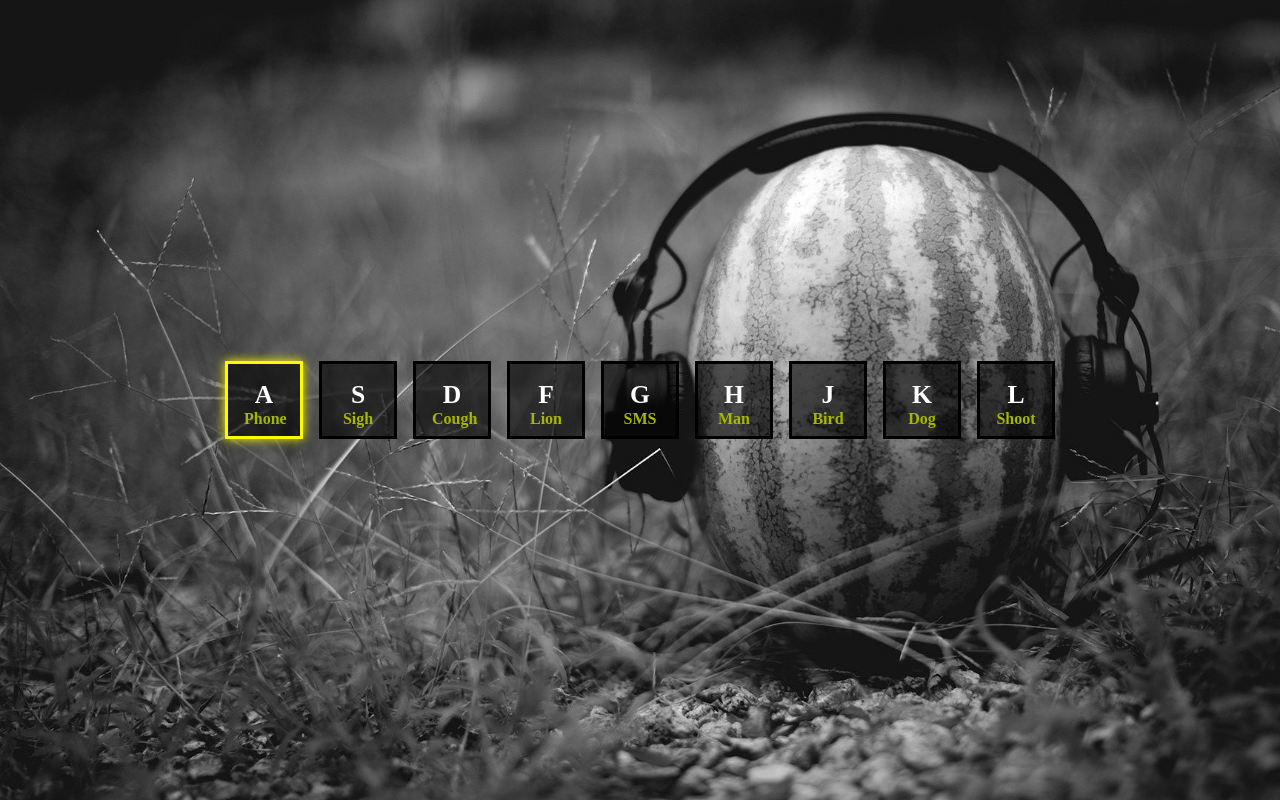
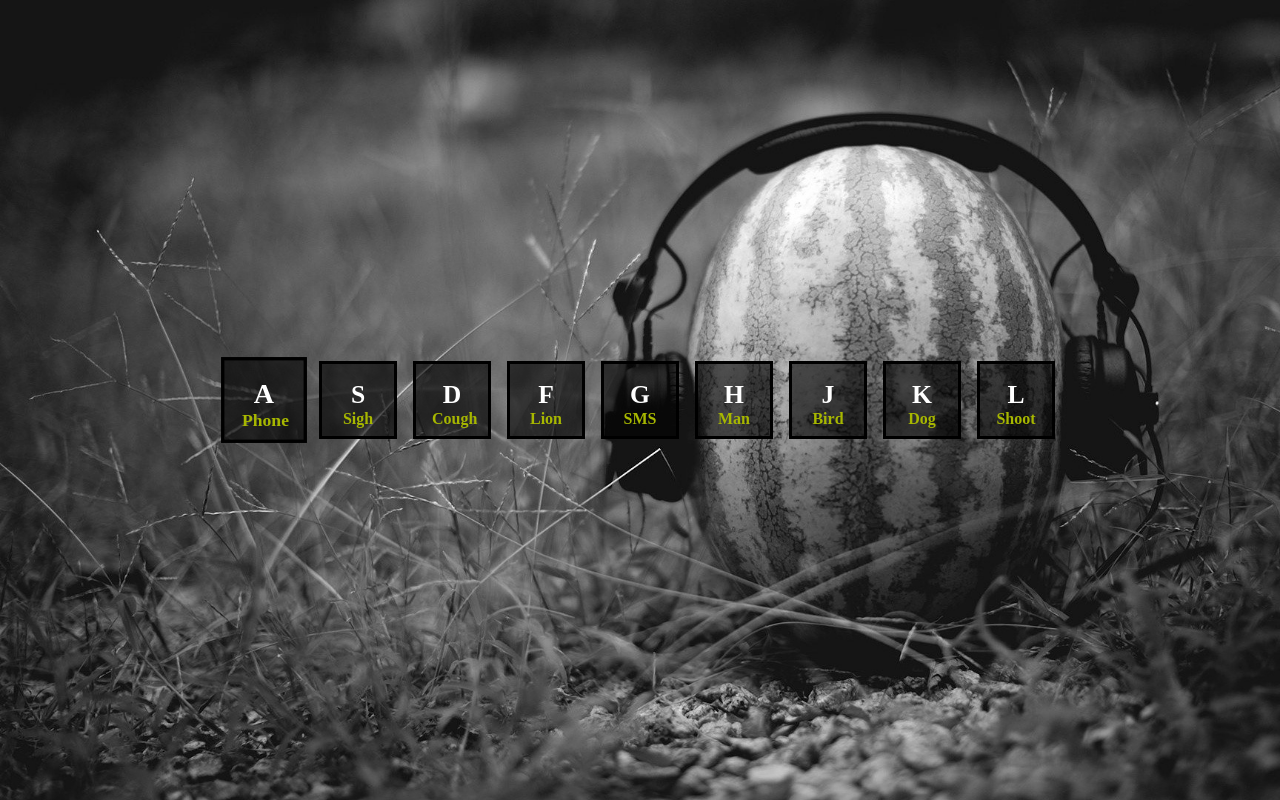
Before and after one commit to JaimeMenendez/SoundsWithJavascript, a plain HTML site: page index.html in a window 1280 px wide. In both pictures the pointer is over the element 264 px from the left and 400 px from the top of the page. Drawn offline with Linux system fonts and the light colour scheme.

Commit message:
Minor Fixes

```diff
--- a/css/styles.css
+++ b/css/styles.css
@@ -25,11 +25,11 @@ body{
     background-color: rgba(0, 0, 0, 0.6);
     transition-duration: 0.1s;
     cursor:default;
+    user-select: none;
 }
 
 .Boton:hover{
-    border: 0.2rem solid rgb(253, 249, 0);
-    box-shadow: 0 0 10px yellow;
+    transform: scale(1.1);
 }
 
 .playing{
```
